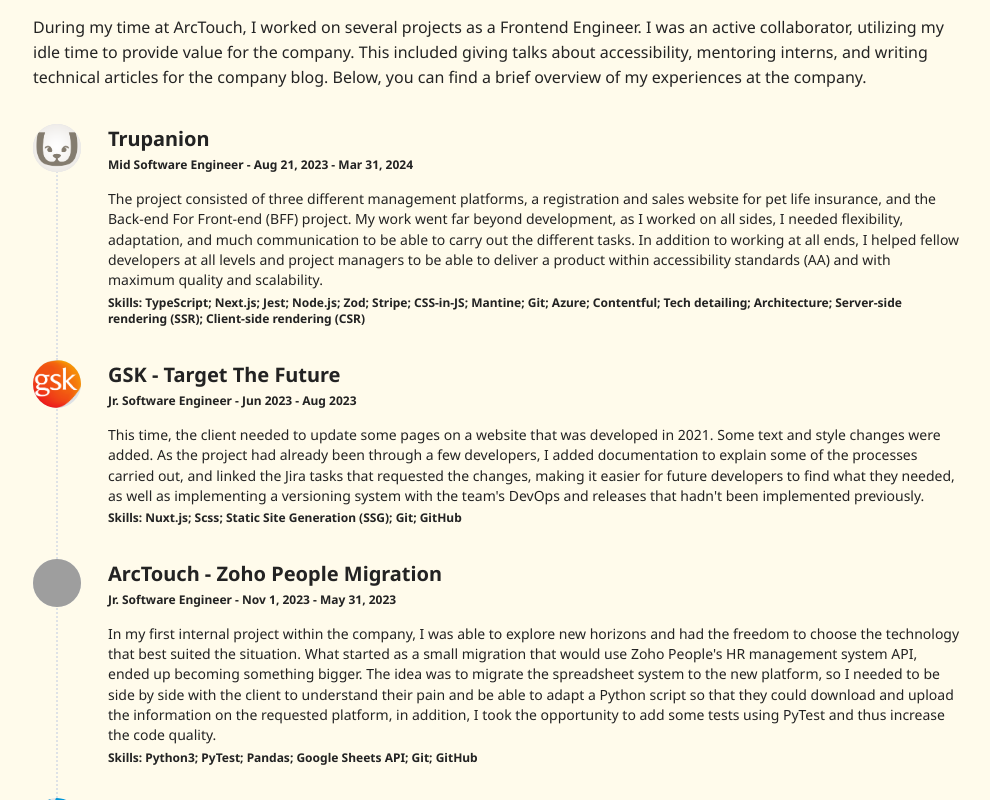
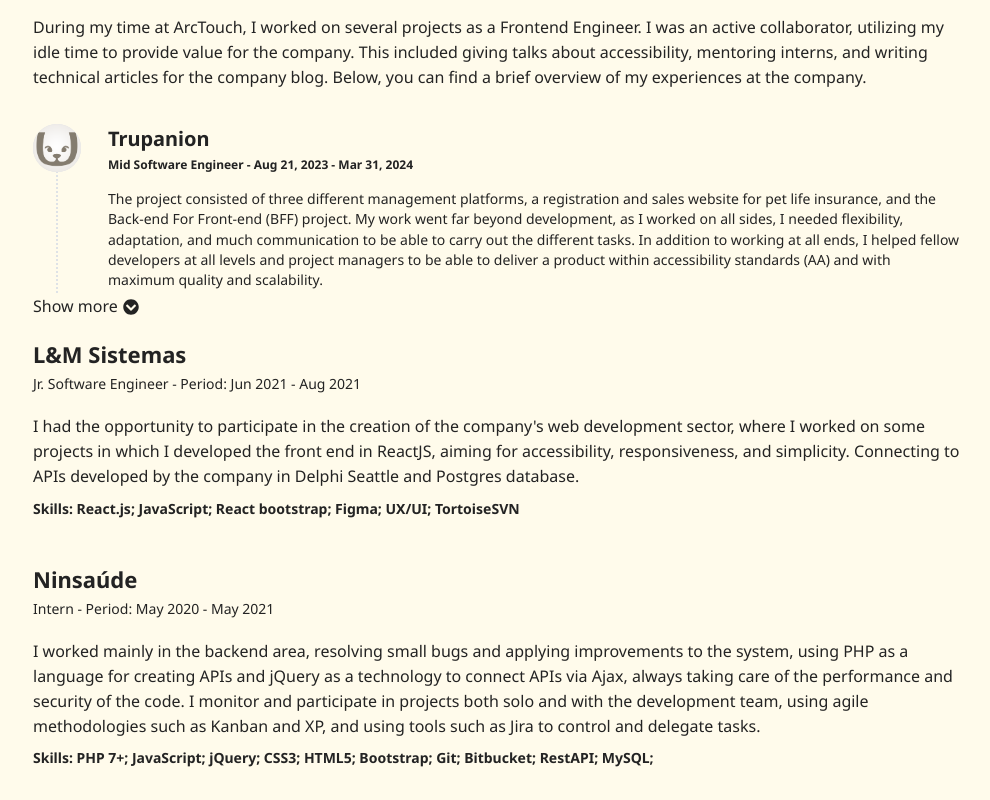
Before and after one commit to VanessaGiannoni/portfolio, a Next.js app: page / in a window 1280 px wide. Shown: the part 2100-2900 px from the top of the page, without its empty margins (143-1133 px from the left). Built offline with nearby package versions, Linux system fonts and the light colour scheme; grey boxes are pictures that could not be loaded.

Commit message:
feat: ad spoiler component to hide timeline

```diff
--- a/src/components/Experience/Experience.tsx
+++ b/src/components/Experience/Experience.tsx
@@ -1,6 +1,7 @@
 'use client';
 
-import { Timeline } from '@mantine/core';
+import { Spoiler, Timeline } from '@mantine/core';
+import { FaChevronCircleDown, FaChevronCircleUp } from 'react-icons/fa';
 import SectionContainer from '../SectionContainer/SectionContainer';
 import SectionTitle from '../SectionTitle/SectionTitle';
 import classes from './experience.module.css';
@@ -79,6 +80,18 @@
     },
   ];
 
+  const showLabel = (
+    <span className={classes.spoilerLabelWrapper}>
+      Show more <FaChevronCircleDown />
+    </span>
+  );
+
+  const hideLabel = (
+    <span className={classes.spoilerLabelWrapper}>
+      Hide <FaChevronCircleUp />
+    </span>
+  );
+
   return (
     <SectionContainer id="experience">
       <SectionTitle title="Experience" />
@@ -89,7 +102,15 @@
         description="During my time at ArcTouch, I worked on several projects as a Frontend Engineer. I was an active collaborator, utilizing my idle time to provide value for the company. This included giving talks about accessibility, mentoring interns, and writing technical articles for the company blog. Below, you can find a brief overview of my experiences at the company."
       />
       <br />
-      <Timeline bulletSize={48} lineWidth={2} autoContrast classNames={classes} active={1}>
+      <Spoiler hideLabel={hideLabel} showLabel={showLabel} maxHeight={170} classNames={classes}>
+        <Timeline
+          bulletSize={48}
+          lineWidth={2}
+          autoContrast
+          classNames={classes}
+          active={1}
+          mb={25}
+        >
           {timeLineItems.map((item) => (
             <TimeLineItem
               title={item.title}
@@ -103,6 +124,7 @@
             />
           ))}
         </Timeline>
+      </Spoiler>
 
       <Company
         company="L&M Sistemas"
--- a/src/components/Experience/experience.module.css
+++ b/src/components/Experience/experience.module.css
@@ -1,3 +1,14 @@
 .root {
   --tl-color: light-dark(var(--mantine-color-black), var(--mantine-color-white));
 }
+
+.control {
+  color: light-dark(var(--mantine-color-black), var(--mantine-color-white));
+}
+
+.spoilerLabelWrapper {
+  display: flex;
+  justify-content: center;
+  align-items: center;
+  column-gap: 5px;
+}
```
Lines whose indentation alone changed are shown as unchanged.
